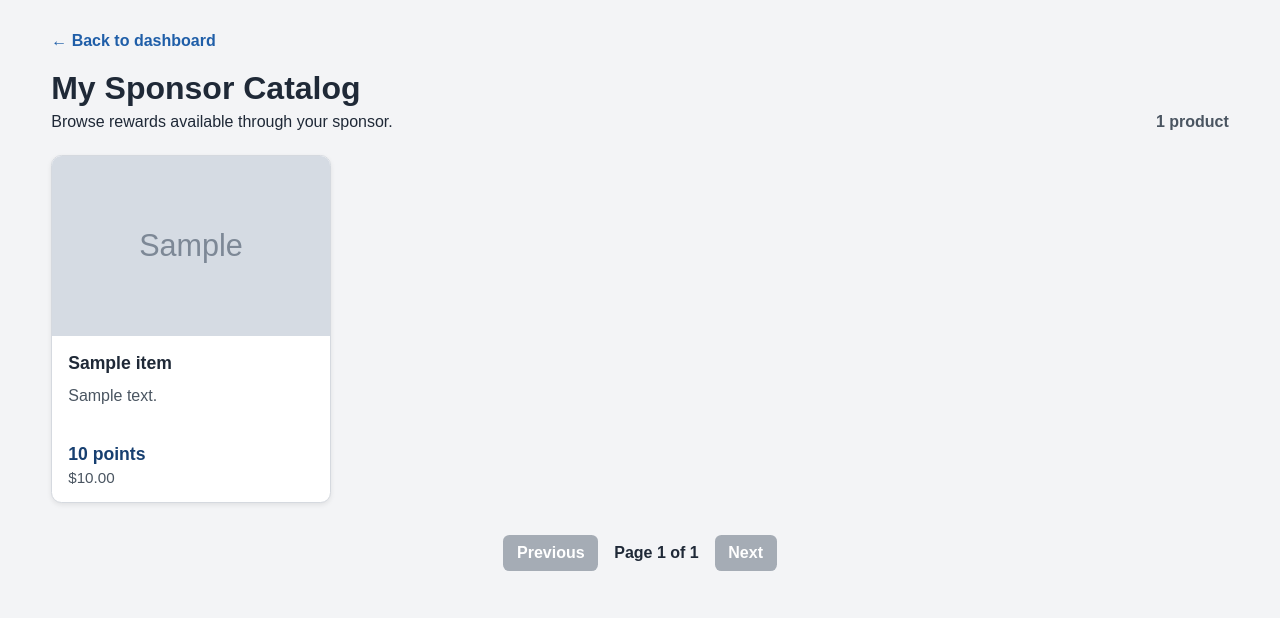
After one commit to ShaunWhittTea/4910-Project, a Flask app: template templates/driver_catalog.html in a window 1280 px wide. The commit adds this page. Shown: the top 618 px of the page. Run offline with Flask 3, Linux system fonts and the light colour scheme; the template is opened without the code that fills it: most values are stand-ins (such as "Sample title", 1, 10 or a date in 2020); grey boxes marked "Sample" are stand-in pictures.

Commit message:
Add secure paginated driver catalog

```diff
--- a/app.py
+++ b/app.py
@@ -496,5 +496,205 @@ def driver_logout():
     session.clear()
     return redirect(url_for("driver_login"))
 
+# Catalog browsing, sponsor isolation, secured catalog API
+
+def get_positive_int(
+    raw_value: str | None,
+    default: int,
+    maximum: int,
+) -> int | None:
+    """Return a bounded positive integer, or None for invalid input."""
+
+    if raw_value is None or raw_value == "":
+        return default
+
+    try:
+        value = int(raw_value)
+    except ValueError:
+        return None
+
+    if value < 1 or value > maximum:
+        return None
+
+    return value
+
+
+def get_driver_catalog_page(
+    driver_user_id: int,
+    page: int,
+    page_size: int,
+) -> tuple[list[dict], int]:
+    """
+    Load one page of the authenticated driver's active sponsor catalog.
+
+    Sponsor scope is derived from driver_profile in SQL. It is never accepted
+    from the query string or trusted from the browser session.
+    """
+
+    offset = (page - 1) * page_size
+
+    filters = {
+        "driver_user_id": driver_user_id,
+    }
+
+    total_items = db.session.execute(
+        text(
+            """
+            SELECT COUNT(*) AS total_items
+            FROM app_user AS u
+            JOIN driver_profile AS dp
+              ON dp.user_id = u.user_id
+            JOIN sponsor_org AS so
+              ON so.sponsor_org_id = dp.sponsor_org_id
+            JOIN catalog_item AS ci
+              ON ci.sponsor_org_id = dp.sponsor_org_id
+            WHERE u.user_id = :driver_user_id
+              AND u.role = 'DRIVER'
+              AND u.status = 'ACTIVE'
+              AND so.status = 'ACTIVE'
+              AND ci.active = 1
+            """
+        ),
+        filters,
+    ).scalar_one()
+
+    catalog_items = db.session.execute(
+        text(
+            """
+            SELECT
+                ci.catalog_item_id,
+                ci.external_product_id,
+                ci.title,
+                ci.description,
+                ci.price_usd,
+                ci.image_url,
+                CEILING(ci.price_usd / so.point_dollar_value) AS points_price
+            FROM app_user AS u
+            JOIN driver_profile AS dp
+              ON dp.user_id = u.user_id
+            JOIN sponsor_org AS so
+              ON so.sponsor_org_id = dp.sponsor_org_id
+            JOIN catalog_item AS ci
+              ON ci.sponsor_org_id = dp.sponsor_org_id
+            WHERE u.user_id = :driver_user_id
+              AND u.role = 'DRIVER'
+              AND u.status = 'ACTIVE'
+              AND so.status = 'ACTIVE'
+              AND ci.active = 1
+            ORDER BY ci.catalog_item_id ASC
+            LIMIT :page_size OFFSET :offset
+            """
+        ),
+        {
+            "driver_user_id": driver_user_id,
+            "page_size": page_size,
+            "offset": offset,
+        },
+    ).mappings().all()
+
+    return [dict(item) for item in catalog_items], total_items
+
+
+@app.get("/driver/catalog")
+@driver_required
+def driver_catalog():
+    """Render the authenticated driver's paginated sponsor catalog."""
+
+    page = get_positive_int(
+        request.args.get("page"),
+        default=1,
+        maximum=1_000_000,
+    )
+    page_size = get_positive_int(
+        request.args.get("pageSize"),
+        default=12,
+        maximum=50,
+    )
+
+    if page is None or page_size is None:
+        return "page and pageSize must be positive integers.", 400
+
+    try:
+        catalog_items, total_items = get_driver_catalog_page(
+            driver_user_id=session["user_id"],
+            page=page,
+            page_size=page_size,
+        )
+    except Exception:
+        db.session.rollback()
+        app.logger.exception("Driver catalog database error")
+        return "Unable to load catalog right now.", 500
+
+    total_pages = max(1, (total_items + page_size - 1) // page_size)
+
+    if page > total_pages and total_items > 0:
+        return redirect(
+            url_for(
+                "driver_catalog",
+                page=total_pages,
+                pageSize=page_size,
+            )
+        )
+
+    return render_template(
+        "driver_catalog.html",
+        catalog_items=catalog_items,
+        page=page,
+        page_size=page_size,
+        total_items=total_items,
+        total_pages=total_pages,
+    )
+
+
+@app.get("/api/catalog/items")
+@driver_required
+def catalog_items_api():
+    """Return the same secured, sponsor-scoped page as JSON."""
+
+    page = get_positive_int(
+        request.args.get("page"),
+        default=1,
+        maximum=1_000_000,
+    )
+    page_size = get_positive_int(
+        request.args.get("pageSize"),
+        default=12,
+        maximum=50,
+    )
+
+    if page is None or page_size is None:
+        return {
+            "message": "page and pageSize must be positive integers.",
+        }, 400
+
+    try:
+        catalog_items, total_items = get_driver_catalog_page(
+            driver_user_id=session["user_id"],
+            page=page,
+            page_size=page_size,
+        )
+    except Exception:
+        db.session.rollback()
+        app.logger.exception("Catalog API database error")
+        return {
+            "message": "Unable to load catalog right now.",
+        }, 500
+
+    total_pages = (
+        (total_items + page_size - 1) // page_size
+        if total_items > 0
+        else 0
+    )
+
+    return {
+        "items": catalog_items,
+        "pagination": {
+            "page": page,
+            "pageSize": page_size,
+            "totalItems": total_items,
+            "totalPages": total_pages,
+        },
+    }
+
 if __name__ == "__main__":
     app.run(debug=True)
--- a/static/styles.css
+++ b/static/styles.css
@@ -94,3 +94,174 @@ button:hover {
 .profile-summary dd {
     margin: 6px 0 0;
 }
+
+
+/* -------------------------------------------------------------------------
+   Driver Catalog
+   ------------------------------------------------------------------------- */
+
+.catalog-page {
+    width: min(1200px, 92%);
+    margin: 0 auto;
+    padding: 2rem 0 3rem;
+}
+
+.back-link {
+    display: inline-block;
+    margin-bottom: 1.25rem;
+    color: #1f5ea8;
+    font-weight: 600;
+    text-decoration: none;
+}
+
+.back-link:hover,
+.back-link:focus {
+    text-decoration: underline;
+}
+
+.catalog-header {
+    display: flex;
+    align-items: flex-end;
+    justify-content: space-between;
+    gap: 1rem;
+    margin-bottom: 1.5rem;
+}
+
+.catalog-header h1 {
+    margin: 0 0 0.35rem;
+}
+
+.catalog-header p {
+    margin: 0;
+}
+
+.catalog-count {
+    white-space: nowrap;
+    color: #4a5561;
+    font-weight: 600;
+}
+
+.catalog-grid {
+    display: grid;
+    grid-template-columns: repeat(auto-fill, minmax(225px, 1fr));
+    gap: 1.25rem;
+}
+
+.catalog-card {
+    display: flex;
+    flex-direction: column;
+    overflow: hidden;
+    border: 1px solid #d5d9df;
+    border-radius: 0.65rem;
+    background: #ffffff;
+    box-shadow: 0 2px 5px rgba(0, 0, 0, 0.08);
+}
+
+.catalog-image {
+    display: block;
+    width: 100%;
+    height: 180px;
+    object-fit: cover;
+    background: #f2f4f7;
+}
+
+.catalog-image-placeholder {
+    display: grid;
+    place-items: center;
+    color: #5d6875;
+    font-size: 0.9rem;
+    text-align: center;
+}
+
+.catalog-card-content {
+    display: flex;
+    flex: 1;
+    flex-direction: column;
+    padding: 1rem;
+}
+
+.catalog-card h2 {
+    margin: 0 0 0.65rem;
+    font-size: 1.1rem;
+    line-height: 1.3;
+}
+
+.catalog-description {
+    min-height: 2.8rem;
+    margin: 0 0 0.9rem;
+    color: #4a5561;
+    line-height: 1.4;
+}
+
+.catalog-points {
+    margin: auto 0 0;
+    color: #173f70;
+    font-size: 1.1rem;
+    font-weight: 700;
+}
+
+.catalog-price {
+    margin: 0.25rem 0 0;
+    color: #4a5561;
+    font-size: 0.95rem;
+}
+
+.catalog-pagination {
+    display: flex;
+    justify-content: center;
+    align-items: center;
+    gap: 1rem;
+    margin-top: 2rem;
+}
+
+.page-button {
+    display: inline-block;
+    padding: 0.55rem 0.85rem;
+    border-radius: 0.4rem;
+    background: #1f5ea8;
+    color: #ffffff;
+    font-weight: 600;
+    text-decoration: none;
+}
+
+.page-button:hover,
+.page-button:focus {
+    background: #17477e;
+}
+
+.page-button-disabled {
+    background: #a5acb5;
+    cursor: not-allowed;
+}
+
+.page-status {
+    font-weight: 600;
+}
+
+.catalog-empty {
+    padding: 2rem;
+    border: 1px solid #d5d9df;
+    border-radius: 0.65rem;
+    background: #f8fafc;
+    text-align: center;
+}
+
+.catalog-empty h2 {
+    margin-top: 0;
+}
+
+.catalog-empty p {
+    margin-bottom: 0;
+    color: #4a5561;
+}
+
+@media (max-width: 600px) {
+    .catalog-header {
+        align-items: flex-start;
+        flex-direction: column;
+    }
+
+    .catalog-pagination {
+        flex-wrap: wrap;
+    }
+}
--- /dev/null
+++ b/templates/driver_catalog.html
@@ -0,0 +1,116 @@
+<!DOCTYPE html>
+<html lang="en">
+<head>
+    <meta charset="UTF-8">
+    <meta
+        name="viewport"
+        content="width=device-width, initial-scale=1.0"
+    >
+    <title>My Sponsor Catalog</title>
+    <link
+        rel="stylesheet"
+        href="{{ url_for('static', filename='styles.css') }}"
+    >
+</head>
+<body>
+    <main class="catalog-page">
+        <a class="back-link" href="{{ url_for('driver_dashboard') }}">
+            ← Back to dashboard
+        </a>
+
+        <header class="catalog-header">
+            <div>
+                <h1>My Sponsor Catalog</h1>
+                <p>Browse rewards available through your sponsor.</p>
+            </div>
+
+            <p class="catalog-count">
+                {{ total_items }} product{% if total_items != 1 %}s{% endif %}
+            </p>
+        </header>
+
+        {% if catalog_items %}
+            <section class="catalog-grid" aria-label="Catalog products">
+                {% for item in catalog_items %}
+                    <article class="catalog-card">
+                        {% if item.image_url %}
+                            <img
+                                class="catalog-image"
+                                src="{{ item.image_url }}"
+                                alt="{{ item.title }}"
+                            >
+                        {% else %}
+                            <div
+                                class="catalog-image catalog-image-placeholder"
+                                aria-label="No product image available"
+                            >
+                                No image available
+                            </div>
+                        {% endif %}
+
+                        <div class="catalog-card-content">
+                            <h2>{{ item.title }}</h2>
+
+                            {% if item.description %}
+                                <p class="catalog-description">
+                                    {{ item.description }}
+                                </p>
+                            {% endif %}
+
+                            <p class="catalog-points">
+                                {{ item.points_price }} points
+                            </p>
+
+                            <p class="catalog-price">
+                                ${{ "%.2f"|format(item.price_usd) }}
+                            </p>
+                        </div>
+                    </article>
+                {% endfor %}
+            </section>
+
+            <nav
+                class="catalog-pagination"
+                aria-label="Catalog pagination"
+            >
+                {% if page > 1 %}
+                    <a
+                        class="page-button"
+                        href="{{ url_for('driver_catalog', page=page - 1, pageSize=page_size) }}"
+                    >
+                        Previous
+                    </a>
+                {% else %}
+                    <span class="page-button page-button-disabled">
+                        Previous
+                    </span>
+                {% endif %}
+
+                <span class="page-status">
+                    Page {{ page }} of {{ total_pages }}
+                </span>
+
+                {% if page < total_pages %}
+                    <a
+                        class="page-button"
+                        href="{{ url_for('driver_catalog', page=page + 1, pageSize=page_size) }}"
+                    >
+                        Next
+                    </a>
+                {% else %}
+                    <span class="page-button page-button-disabled">
+                        Next
+                    </span>
+                {% endif %}
+            </nav>
+        {% else %}
+            <section class="catalog-empty">
+                <h2>No rewards are available yet</h2>
+                <p>
+                    Your sponsor does not currently have active catalog items.
+                </p>
+            </section>
+        {% endif %}
+    </main>
+</body>
+</html>
--- a/templates/driver_dashboard.html
+++ b/templates/driver_dashboard.html
@@ -21,6 +21,9 @@
             <button type="submit">Sign Out</button>
         </form>
     </div>
+    <a href="{{ url_for('driver_catalog') }}">
+    Browse My Sponsor Catalog
+    </a>
 </main>
 </body>
 </html>
```
Also changed, not shown: product_api.py (added, +79 -0 lines).
